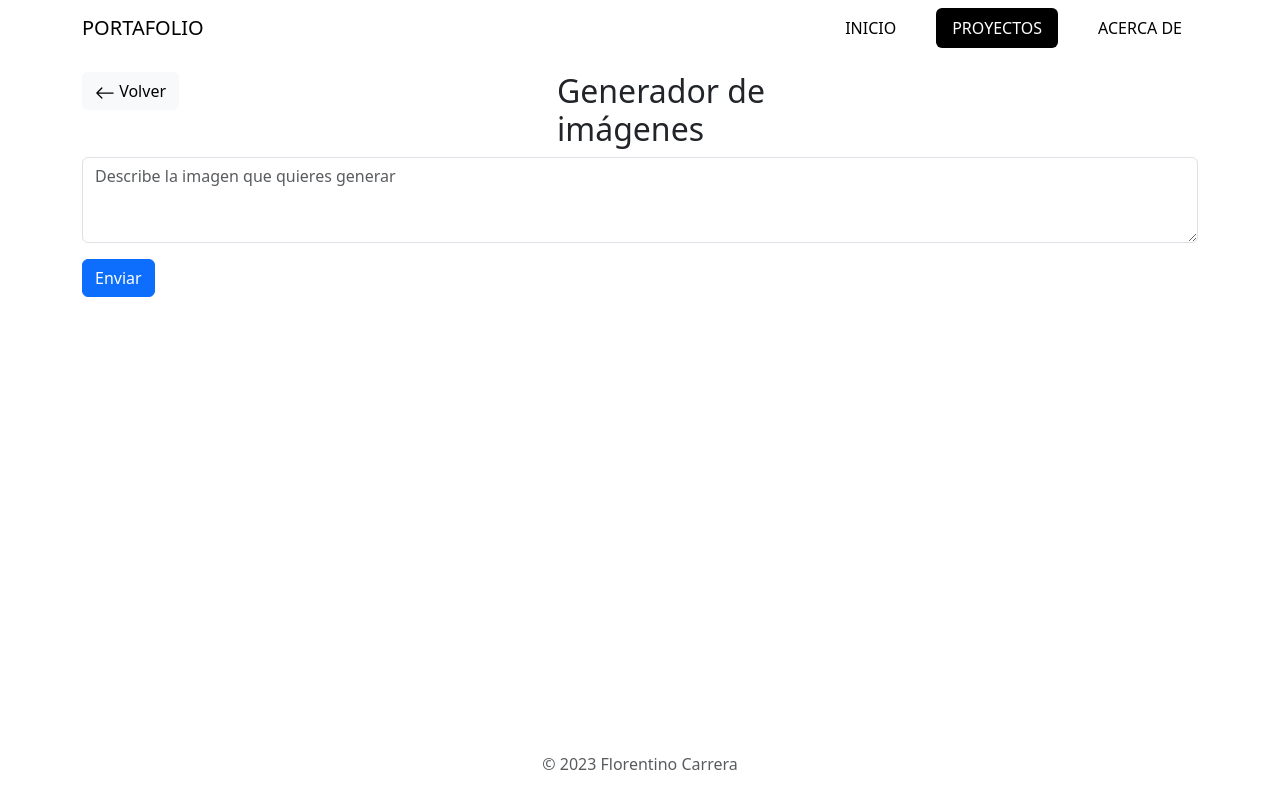
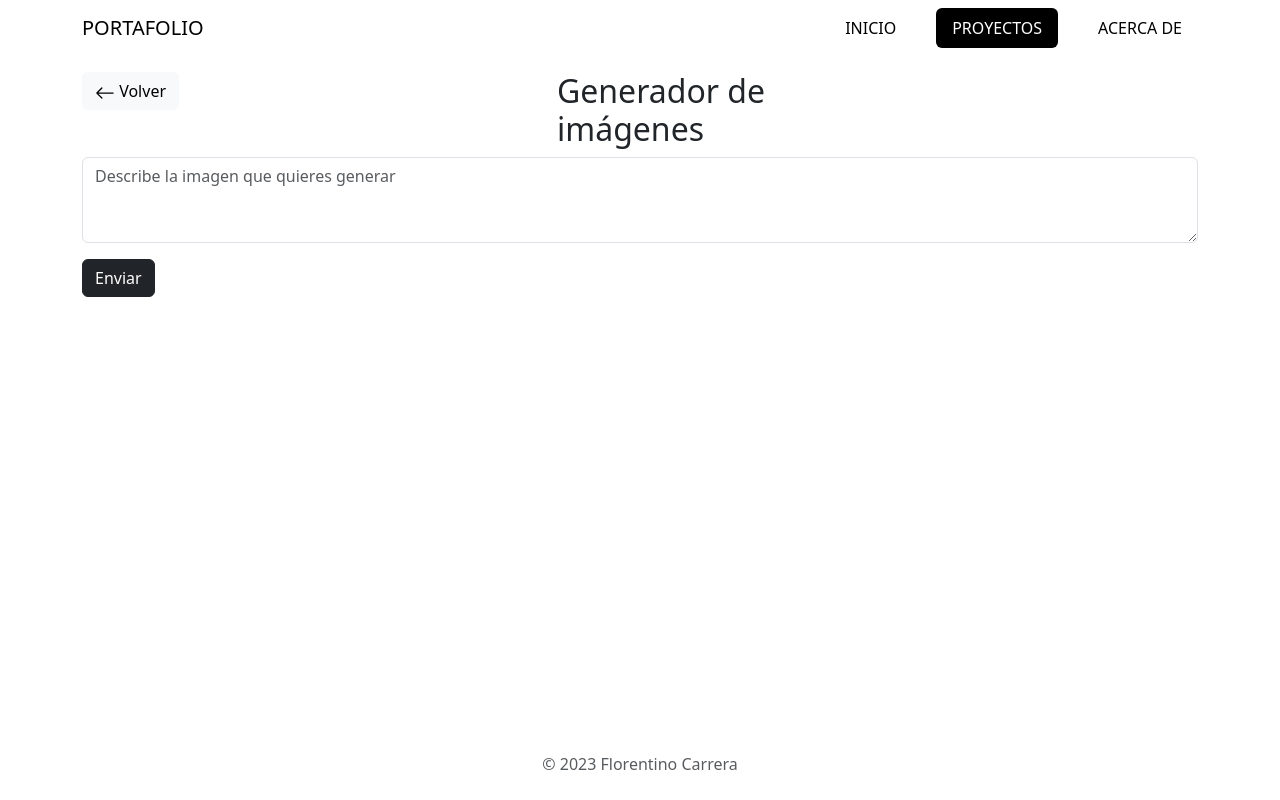
Before and after one commit to DARKATOV/portfolio-nextjs-ts, a Next.js app: page /projects/images-generator in a window 1280 px wide. Built offline with nearby package versions, Linux system fonts and the light colour scheme.

Commit message:
Cambiando color de botones "Enviar".

```diff
--- a/package.json
+++ b/package.json
@@ -1,6 +1,6 @@
 {
   "name": "portfolio-nextjs-ts",
-  "version": "1.1.3",
+  "version": "1.1.4",
   "private": true,
   "scripts": {
     "dev": "next dev",
--- a/pages/projects/chat.tsx
+++ b/pages/projects/chat.tsx
@@ -60,7 +60,7 @@
         </div>
         <div className="mb-3">
           {isLoading ? (<p>Cargando...</p>) :
-            <button type="submit" className="btn btn-primary">
+            <button type="submit" className="btn btn-dark">
               Enviar
             </button>}
         </div>
--- a/pages/projects/images-generator.tsx
+++ b/pages/projects/images-generator.tsx
@@ -61,7 +61,7 @@
         </div>
         <div className="mb-3">
           {isLoading ? (<p>Cargando...</p>) :
-            <button type="submit" className="btn btn-primary">
+            <button type="submit" className="btn btn-dark">
               Enviar
             </button>}
         </div>
```
Also changed, not shown: 1 other file (tests, documents, lock files or other folders).
